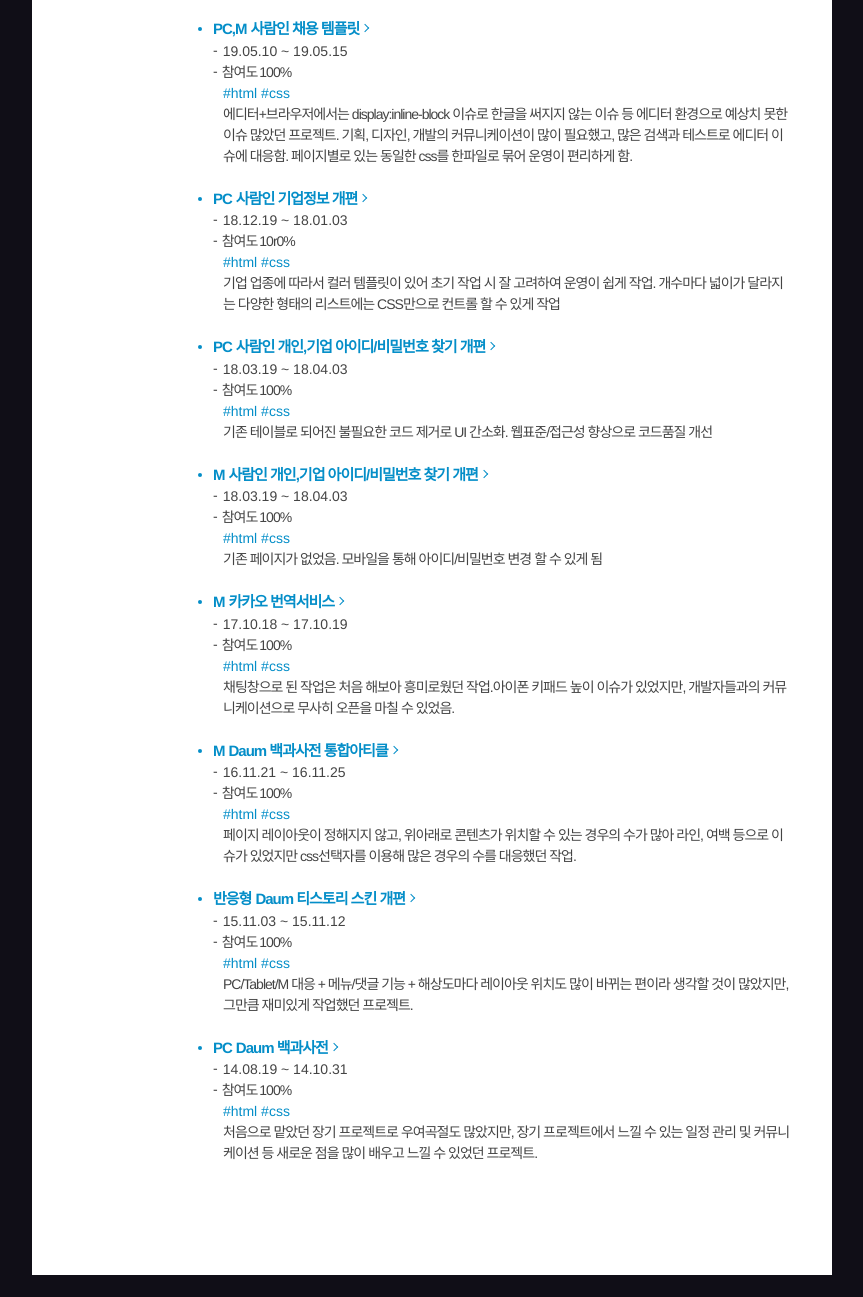
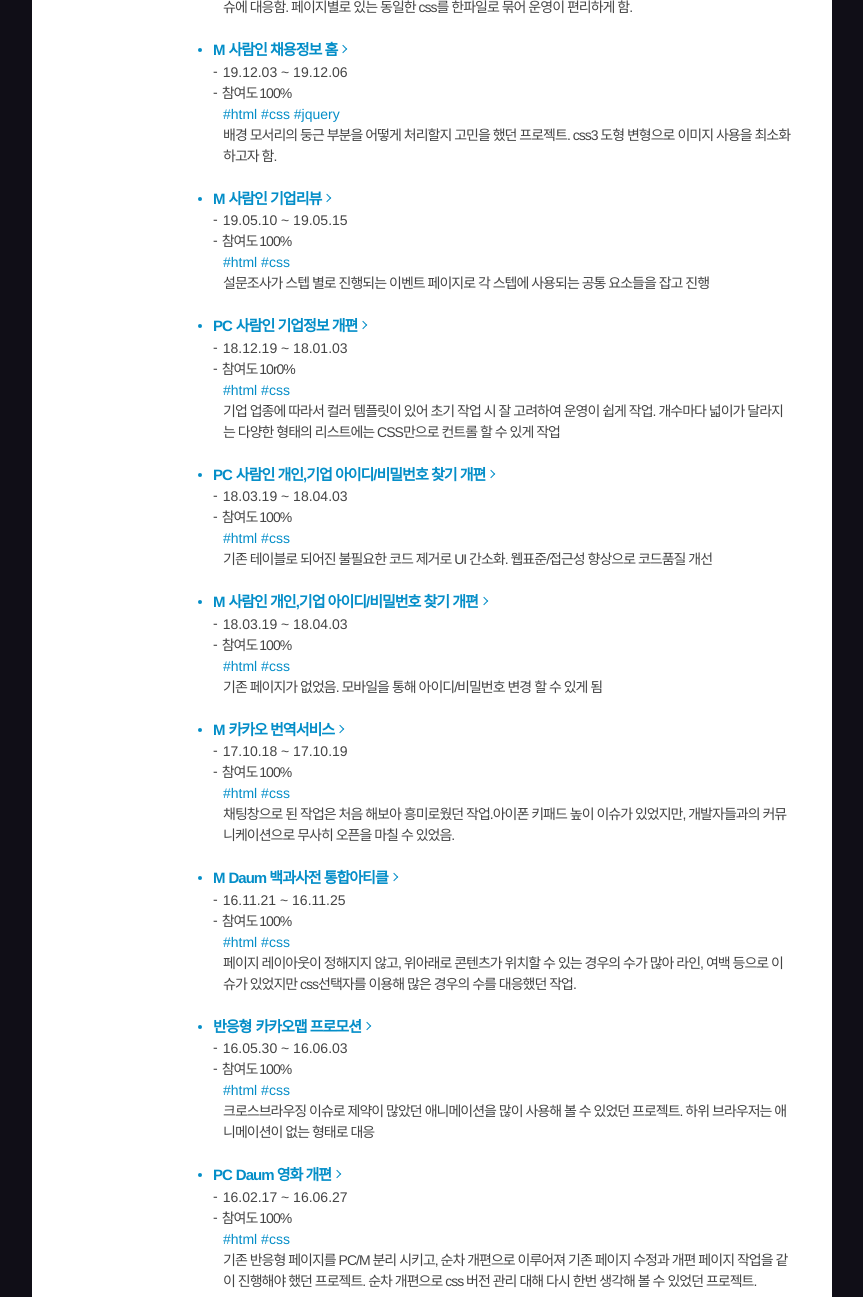
Before and after one commit to zzeong3/portfolio, a plain HTML site: page list/resume.html in a window 1280 px wide. Shown: the part 1403-2700 px from the top of the page, without its empty margins (208-1071 px from the left). Before the commit the page ends 2678 px from the top, so only its background shows below. Drawn offline with Linux system fonts and the light colour scheme.

Commit message:
2022 포트폴리오 업데이트4

```diff
--- a/list/data/list.json
+++ b/list/data/list.json
@@ -9,16 +9,6 @@
             "persent": "100%",
             "tags" : "#html #scss #gulp #jquery #design",
             "desc" : "프로젝트 전체를 작업해 볼 수는 스터디가 있어 작업하게 된 개인포트폴리오. 실무에서는 작업하지 못해 보았던 디자인 뿐만 아니라 api도 배워 페이지에 적용해 볼 수 있었음. scss, gulp, jquery를 정리하고 새로 배울 수 있었던 프로젝트."
-        },
-        {
-            "img" : "portfolio17",
-            "category" : "PC",
-            "tit": "nhn 에듀 학력경시대회",
-            "link": "https://competition.iamservice.net/competition/",
-            "period": "21.03.17 ~ 20.06.21",
-            "persent": "100%",
-            "tags" : "#html #css #jquery",
-            "desc" : "4월, 5월, 7월 오픈이 순차적으로 진행되었던 긴 프로젝트. 기본적인 레이아웃에 작업에 큰 이슈가 없었지만, 긴 프로젝트로 타팀과 협업과 커뮤니케이션이 중시 되었음"
         },
         {
             "img" : "portfolio16",
@@ -49,6 +39,26 @@
             "persent": "100%",
             "tags" : "#html #css",
             "desc" : "에디터+브라우저에서는 display:inline-block 이슈로 한글을 써지지 않는 이슈 등 에디터 환경으로 예상치 못한 이슈 많았던 프로젝트. 기획, 디자인, 개발의 커뮤니케이션이 많이 필요했고, 많은 검색과 테스트로 에디터 이슈에 대응함. 페이지별로 있는 동일한 css를 한파일로 묶어 운영이 편리하게 함."
+        },
+        {
+            "img" : "portfolio13",
+            "category" : "M",
+            "tit": "사람인 채용정보 홈",
+            "link": "https://m.saramin.co.kr/recruit-home",
+            "period": "19.12.03 ~ 19.12.06",
+            "persent": "100%",
+            "tags" : "#html #css #jquery",
+            "desc" : "배경 모서리의 둥근 부분을 어떻게 처리할지 고민을 했던 프로젝트. css3 도형 변형으로 이미지 사용을 최소화 하고자 함."
+        },
+        {
+            "img" : "portfolio12",
+            "category" : "M",
+            "tit": "사람인 기업리뷰",
+            "link": "http://m.saramin.co.kr/company-review",
+            "period": "19.05.10 ~ 19.05.15",
+            "persent": "100%",
+            "tags" : "#html #css",
+            "desc" : "설문조사가 스텝 별로 진행되는 이벤트 페이지로 각 스텝에 사용되는 공통 요소들을 잡고 진행"
         },
         {
             "img" : "portfolio10",
@@ -101,6 +111,26 @@
             "desc" : "페이지 레이아웃이 정해지지 않고, 위아래로 콘텐츠가 위치할 수 있는 경우의 수가 많아 라인, 여백 등으로 이슈가 있었지만 css선택자를 이용해 많은 경우의 수를 대응했던 작업."
         },
         {
+            "img" : "portfolio5",
+            "category" : "반응형",
+            "tit": "카카오맵 프로모션",
+            "link": "https://map.kakao.com/info/kakao_map",
+            "period": "16.05.30 ~ 16.06.03",
+            "persent": "100%",
+            "tags" : "#html #css",
+            "desc" : "크로스브라우징 이슈로 제약이 많았던 애니메이션을 많이 사용해 볼 수 있었던 프로젝트. 하위 브라우저는 애니메이션이 없는 형태로 대응"
+        },
+        {
+            "img" : "portfolio4",
+            "category" : "PC",
+            "tit": "Daum 영화 개편",
+            "link": "https://movie.daum.net/main/new#slide-1-0",
+            "period": "16.02.17 ~ 16.06.27",
+            "persent": "100%",
+            "tags" : "#html #css",
+            "desc" : "기존 반응형 페이지를 PC/M 분리 시키고, 순차 개편으로 이루어져 기존 페이지 수정과 개편 페이지 작업을 같이 진행해야 했던 프로젝트. 순차 개편으로 css 버전 관리 대해 다시 한번 생각해 볼 수 있었던 프로젝트."
+        },
+        {
             "img" : "portfolio3",
             "category" : "반응형",
             "tit": "Daum 티스토리 스킨 개편",
@@ -120,6 +150,5 @@
             "tags" : "#html #css",
             "desc" : "처음으로 맡았던 장기 프로젝트로 우여곡절도 많았지만, 장기 프로젝트에서 느낄 수 있는 일정 관리 및 커뮤니케이션 등 새로운 점을 많이 배우고 느낄 수 있었던 프로젝트."
         }
-
     ]
 }
--- a/list/resume.html
+++ b/list/resume.html
@@ -35,7 +35,7 @@
             </div>
             <dl class="list_contact">
                 <dt>Phone</dt><dd>010.9221.1015</dd>
-                <dt>Email</dt><dd>zzeong3@naver.com</dd>
+                <dt>Email</dt><dd>zzeong3@daum.net</dd>
             </dl>
         </div><!-- // head_resume -->
 
```
